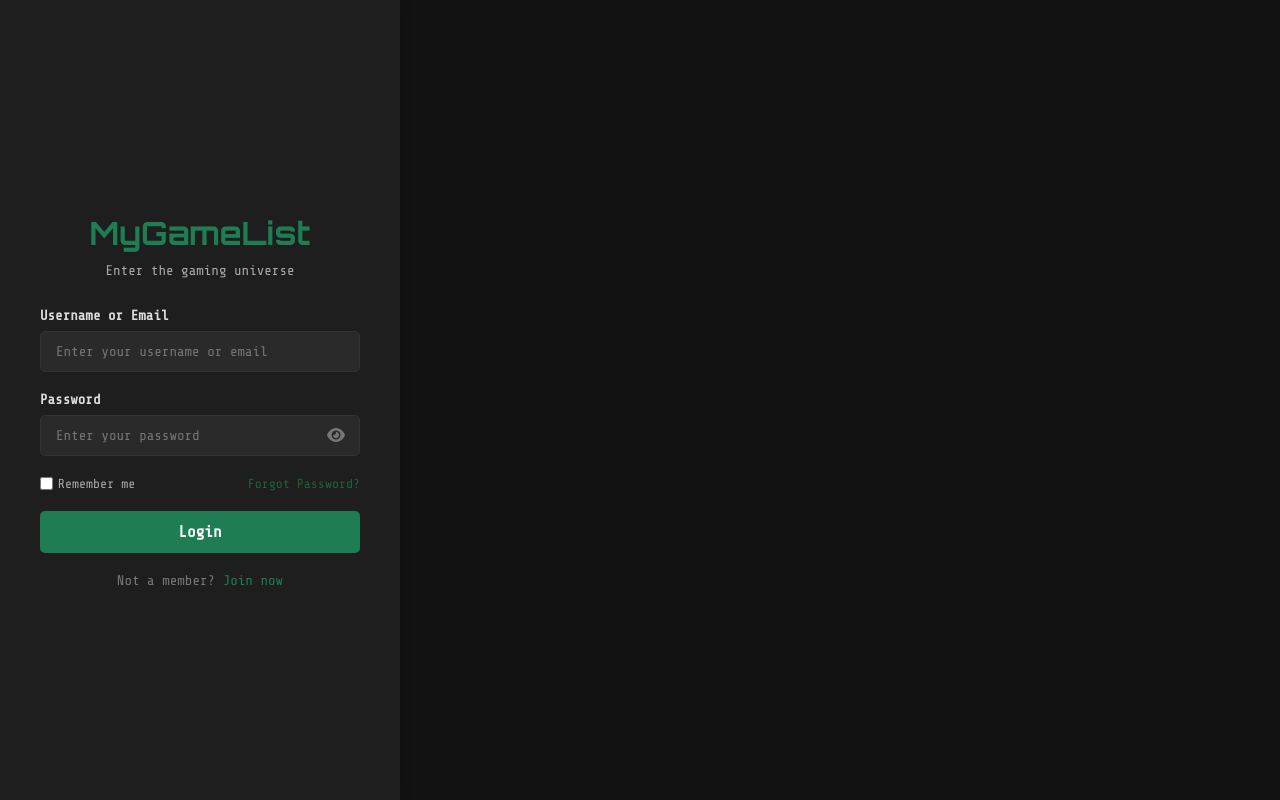
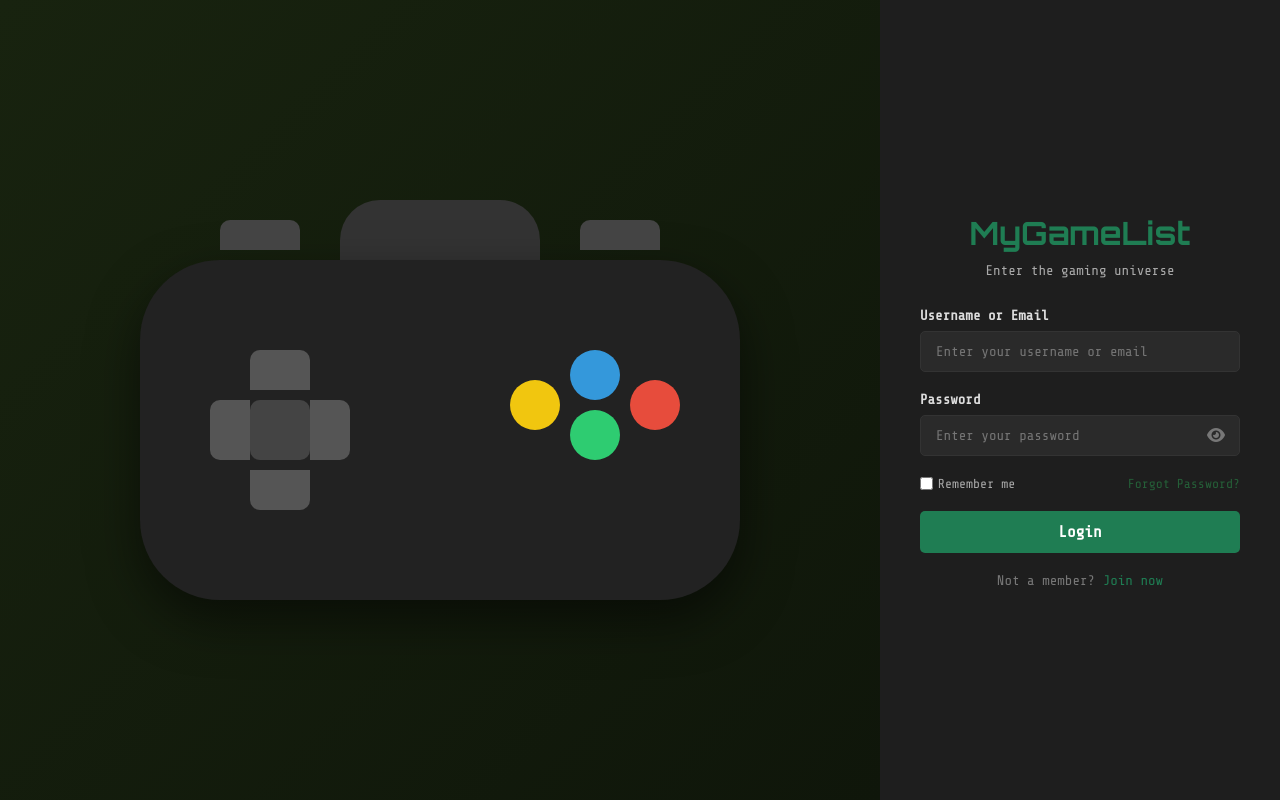
Before and after one commit to IonutSaft/MyGamingList, a plain HTML site: page loginpage.html in a window 1280 px wide. Drawn offline with nearby package versions, Linux system fonts and the light colour scheme.

Commit message:
Update Login: adaugare controller fara animatii (pur decorativ)

```diff
--- a/loginpage.html
+++ b/loginpage.html
@@ -15,7 +15,31 @@
     <title>LoginPage</title>
   </head>
   <body>
-    <div></div>
+    <div class="animation-container">
+      <div class="gamepad">
+        <div class="gamepad-top"></div>
+        <div class="gamepad-body">
+          <div class="d-pad">
+            <div class="d-pad-center"></div>
+            <div class="d-pad-up"></div>
+            <div class="d-pad-right"></div>
+            <div class="d-pad-down"></div>
+            <div class="d-pad-left"></div>
+          </div>
+          <div class="buttons">
+            <div class="button button-a"></div>
+            <div class="button button-b"></div>
+            <div class="button button-x"></div>
+            <div class="button button-y"></div>
+          </div>
+          <div class="triggers">
+            <div class="trigger trigger-left"></div>
+            <div class="trigger trigger-right"></div>
+          </div>
+        </div>
+      </div>
+      <div class="pulse-effect"></div>
+    </div>
 
     <div class="login-container">
       <h1>MyGameList</h1>
--- a/styles/authentication.css
+++ b/styles/authentication.css
@@ -1,3 +1,4 @@
+/* General Styles*/
 * {
   margin: 0;
   padding: 0;
@@ -11,7 +12,191 @@ body {
   min-height: 100vh;
   overflow: hidden;
 }
+/*Animation Container*/
+.animation-container {
+  flex: 1;
+  display: flex;
+  justify-content: center;
+  align-items: center;
+  background: linear-gradient(135deg, rgb(24, 35, 15) 0%, rgb(15, 22, 10) 100%);
+  position: relative;
+  overflow: hidden;
+}
 
+/*Gamepad Animation*/
+.gamepad {
+  position: relative;
+  width: 300px;
+  height: 200px;
+  z-index: 2;
+  transform: scale(2);
+  transform-origin: center;
+}
+
+.gamepad-top {
+  position: absolute;
+  top: 0;
+  left: 50%;
+  transform: translateX(-50%);
+  width: 100px;
+  height: 40px;
+  background-color: #333;
+  border-radius: 20px 20px 0 0;
+}
+
+.gamepad-body {
+  position: absolute;
+  top: 30px;
+  width: 100%;
+  height: 170px;
+  background-color: #222;
+  border-radius: 40px;
+  box-shadow: 0 10px 25px rgba(0, 0, 0, 0.5);
+}
+
+.d-pad {
+  position: absolute;
+  left: 30px;
+  top: 50%;
+  transform: translateY(-50%);
+  width: 80px;
+  height: 80px;
+}
+
+.d-pad-center {
+  position: absolute;
+  width: 30px;
+  height: 30px;
+  background-color: #444;
+  top: 50%;
+  left: 50%;
+  transform: translate(-50%, -50%);
+  border-radius: 5px;
+}
+
+.d-pad-up,
+.d-pad-down,
+.d-pad-left,
+.d-pad-right {
+  position: absolute;
+  background-color: #555;
+  width: 30px;
+  height: 20px;
+}
+
+.d-pad-up {
+  top: 0;
+  left: 50%;
+  transform: translateX(-50%);
+  border-radius: 5px 5px 0 0;
+  animation: pulse 2s infinite;
+}
+
+.d-pad-right {
+  top: 50%;
+  right: 0;
+  transform: translateY(-50%) rotate(90deg);
+  border-radius: 5px 5px 0 0;
+  animation: pulse 2s infinite 0.5s;
+}
+
+.d-pad-down {
+  bottom: 0;
+  left: 50%;
+  transform: translateX(-50%) rotate(180deg);
+  border-radius: 5px 5px 0 0;
+  animation: pulse 2s infinite 1s;
+}
+
+.d-pad-left {
+  top: 50%;
+  left: 0;
+  transform: translateY(-50%) rotate(270deg);
+  border-radius: 5px 5px 0 0;
+  animation: pulse 2s infinite 1.5s;
+}
+
+.buttons {
+  position: absolute;
+  right: 30px;
+  top: 50%;
+  transform: translateY(-50%);
+  width: 100px;
+  height: 80px;
+}
+
+.button {
+  position: absolute;
+  width: 25px;
+  height: 25px;
+  border-radius: 50%;
+  background-color: #555;
+}
+
+.button-a {
+  right: 0;
+  top: 15px;
+  background-color: #e74c3c;
+  animation: pulse 2x infinite;
+}
+
+.button-b {
+  right: 30px;
+  top: 0;
+  background-color: #3498db;
+  animation: pulse 2x infinite 0.5s;
+}
+
+.button-x {
+  right: 30px;
+  top: 30px;
+  background-color: #2ecc71;
+  animation: pulse 2x infinite 1s;
+}
+
+.button-y {
+  right: 60px;
+  top: 15px;
+  background-color: #f1c60f;
+  animation: pulse 2x infinite 1.5s;
+}
+
+.triggers {
+  position: absolute;
+  top: -20px;
+  left: 0px;
+  width: 100%;
+  display: flex;
+  justify-content: space-between;
+  padding: 0 40px;
+}
+
+.trigger {
+  width: 40px;
+  height: 15px;
+  background-color: #444;
+  border-radius: 5px 5px 0 0;
+}
+
+.trigger-left {
+  animation: pulse 2s infinite;
+}
+
+.trigger-right {
+  animation: pulse 2s infinite 1s;
+}
+
+.pulse-effect {
+  position: absolute;
+  width: 100px;
+  height: 100px;
+  background-color: rgba(31, 125, 83, 0.2);
+  border-radius: 50%;
+  animation: ripple 4s infinite;
+  z-index: 1;
+}
+
+/*Login Container*/
 .login-container {
   width: 400px;
   background-color: #1e1e1e;
@@ -38,6 +223,7 @@ body {
   font-size: 14px;
 }
 
+/*Form Styles*/
 .login-form {
   display: flex;
   flex-direction: column;
@@ -94,6 +280,7 @@ body {
   color: rgb(31, 125, 83);
 }
 
+/*Options*/
 .options {
   display: flex;
   justify-content: space-between;
@@ -126,6 +313,7 @@ body {
   text-decoration: underline;
 }
 
+/*Login Button*/
 .login-btn {
   background-color: rgb(31, 125, 83);
   color: white;
@@ -142,6 +330,7 @@ body {
   background-color: rgb(37, 95, 56);
 }
 
+/*Register Link*/
 .register-link {
   text-align: center;
   font-size: 14px;
```
